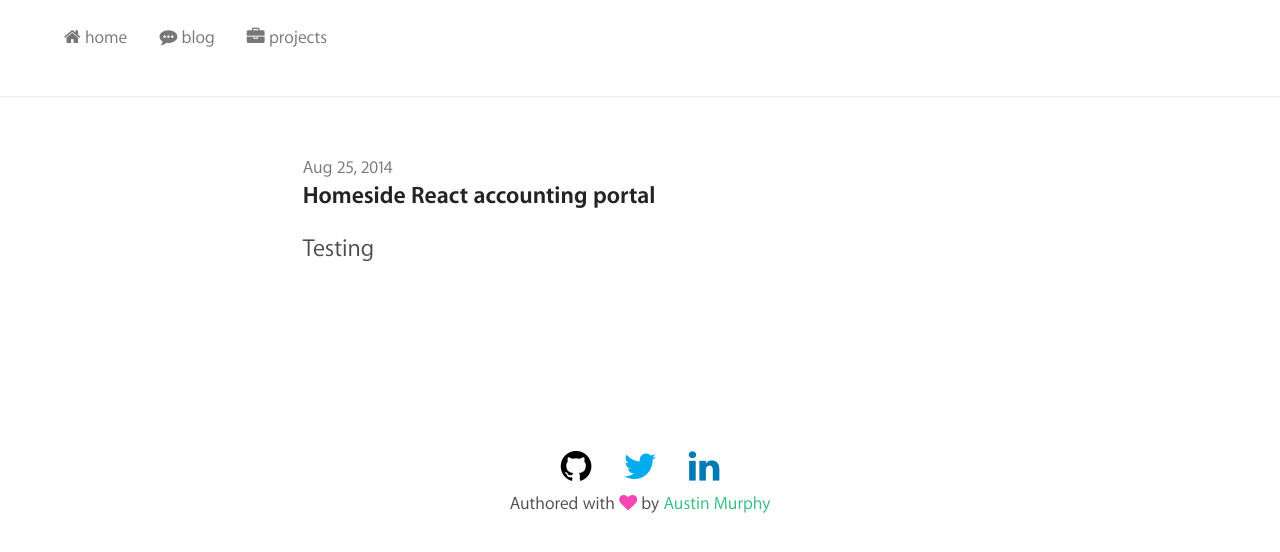
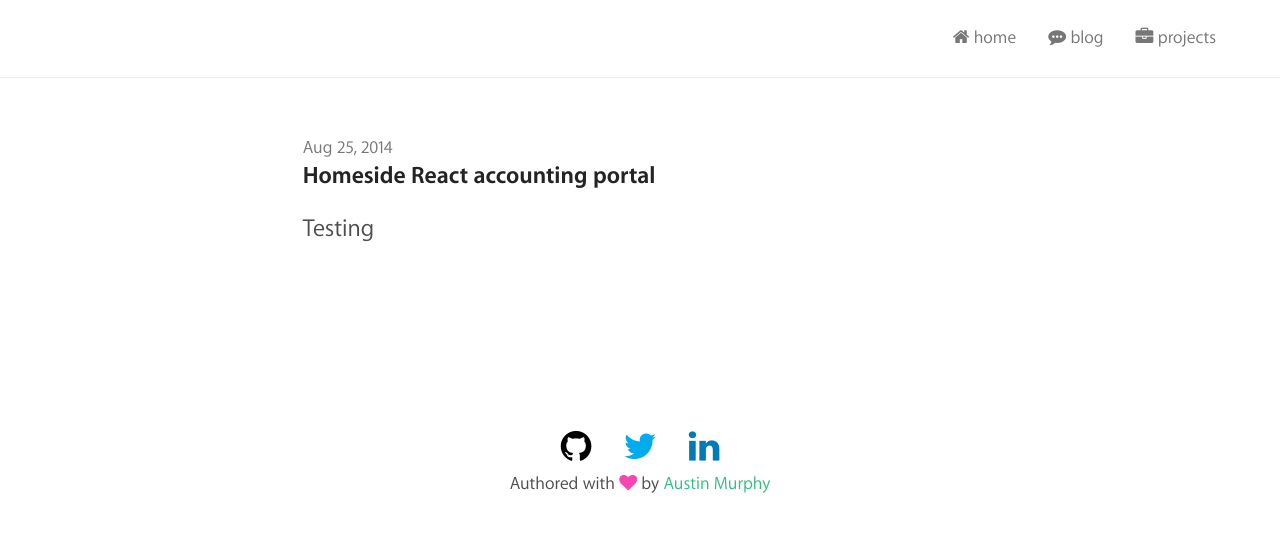
Before and after one commit to ausmurp/ausmurp.github.io, a Jekyll site: the page built from projects/index.html, in a window 1280 px wide. Shown: the top 552 px of the page. Built offline with Jekyll 4.4.1, drawn with Linux system fonts in a browser that asks for light colours; nearby versions of some CDN libraries; a style sheet for code colours, icons or effects is not loaded.

Commit message:
no message

```diff
--- a/_includes/header.html
+++ b/_includes/header.html
@@ -1,7 +1,5 @@
 <header>
   <div class="container">
-    <div class="content-header">
-	  {% include nav.html %}
-    </div>
+    {% include nav.html %}
   </div>
 </header>
--- a/assets/stylesheets/_header.scss
+++ b/assets/stylesheets/_header.scss
@@ -26,12 +26,12 @@ header .container {
 ========================================================================== */
 
 nav {
-  -webkit-flex: 1;
-  flex: 1;
+  width: 100%;
 }
 
 .nav {
   @include clean-list;
+  text-align: right;
 
   li {
     display: inline;
```
Lines whose indentation alone changed are shown as unchanged.
